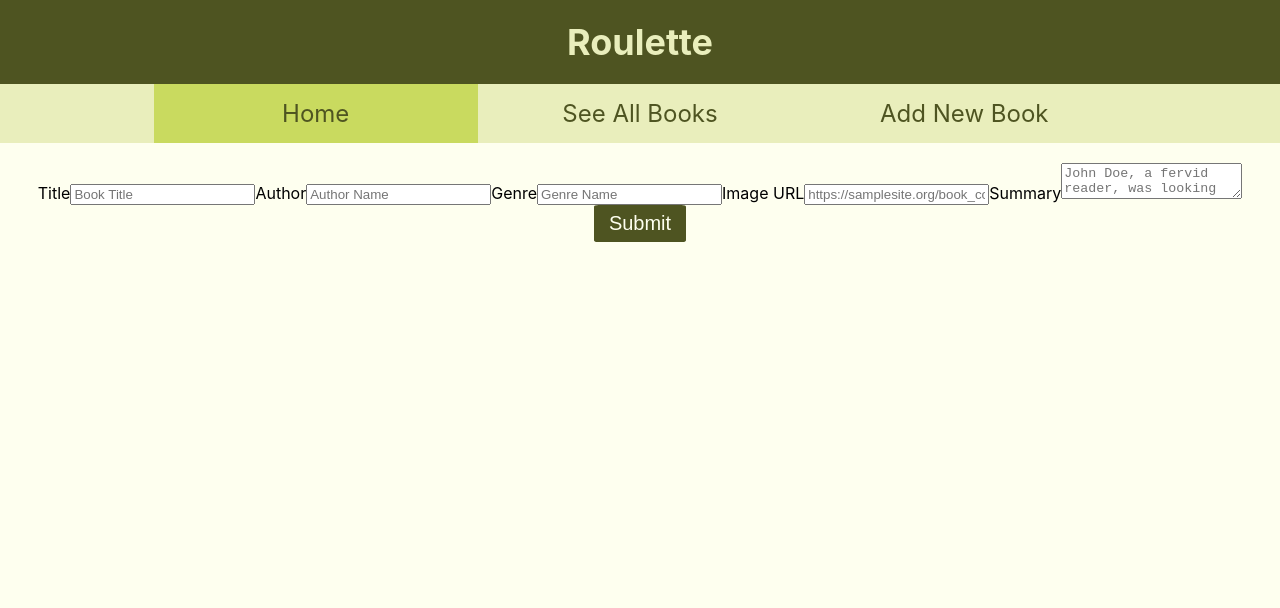
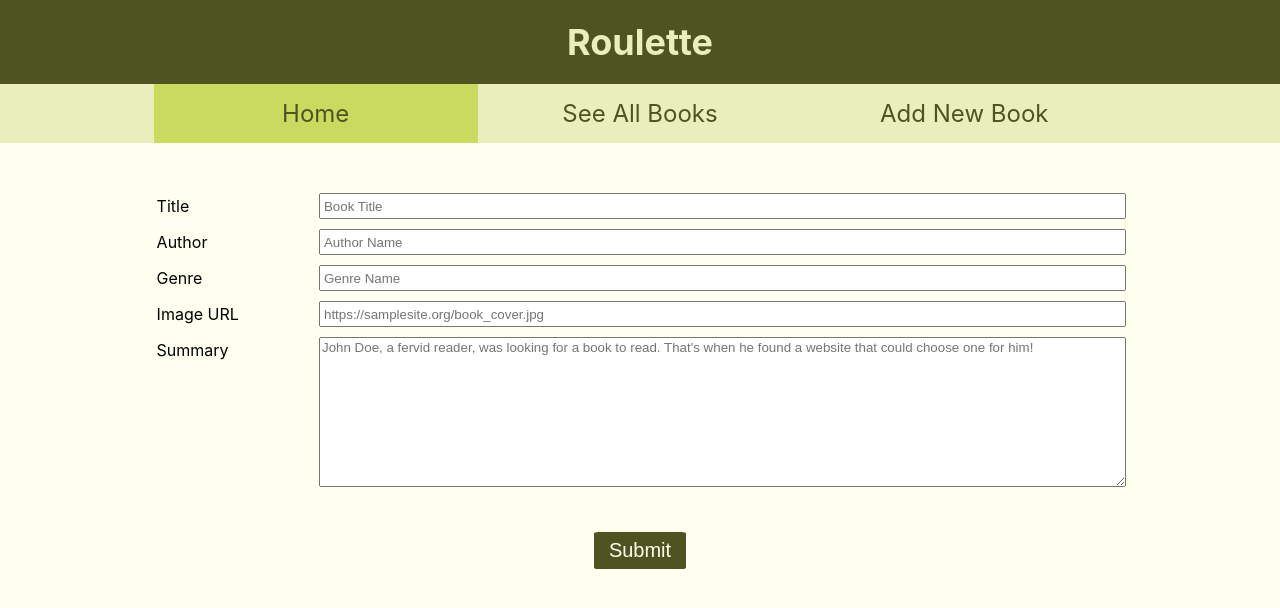
Before and after one commit to mx32000/roulette, a React (Create React App) app in the folder client/: page /books/new in a window 1280 px wide. Shown: the top 608 px of the page. Built offline with nearby package versions, Linux system fonts and the light colour scheme; no server answers.

Commit message:
fix form and try keyboard

```diff
--- a/client/package.json
+++ b/client/package.json
@@ -8,10 +8,13 @@
     "@testing-library/user-event": "^12.1.10",
     "axios": "^0.21.1",
     "react": "^17.0.2",
+    "react-art": "^17.0.2",
     "react-dom": "^17.0.2",
     "react-native": "^0.65.1",
+    "react-native-web": "^0.17.1",
     "react-router-dom": "^5.2.0",
-    "react-scripts": "4.0.3",
+    "react-router-native": "^5.2.0",
+    "react-scripts": "^4.0.3",
     "web-vitals": "^1.0.1"
   },
   "scripts": {
--- a/client/src/css/Form.css
+++ b/client/src/css/Form.css
@@ -1,41 +1,41 @@
-form.input-form {
+form.info-form {
   margin: 20px;
 }
 
-form.input-form .inputs {
+form.info-form .inputs {
   margin-bottom: 25px;
   display: flex;
   flex-direction: column;
   text-align: left;
 }
 
-form.input-form .inputs label {
+form.info-form .inputs label {
   padding: 3px;
 }
 
-form.input-form .inputs input {
+form.info-form .inputs input {
   padding: 3px;
 }
 
-form.input-form .inputs textarea {
+form.info-form .inputs textarea {
   font-family: Arial, Helvetica, sans-serif;
   height: 150px;
 }
 
-form.input-form .buttons button {
+form.info-form .buttons button {
   margin: 20px;
 }
 
-form.input-form .buttons .cancel-button {
+form.info-form .buttons .cancel-button {
   background-color: #b30606;
 }
 
 @media screen and (min-width: 750px) {
-  form.input-form {
+  form.info-form {
     margin: 50px 12%;
   }
 
-  form.input-form .inputs {
+  form.info-form .inputs {
     display: grid;
     grid-template-columns: 1fr 83%;
     grid-template-rows: repeat(4, 1fr), 4fr;
```
Also changed, not shown: 2 other files (tests, documents, lock files or other folders).
